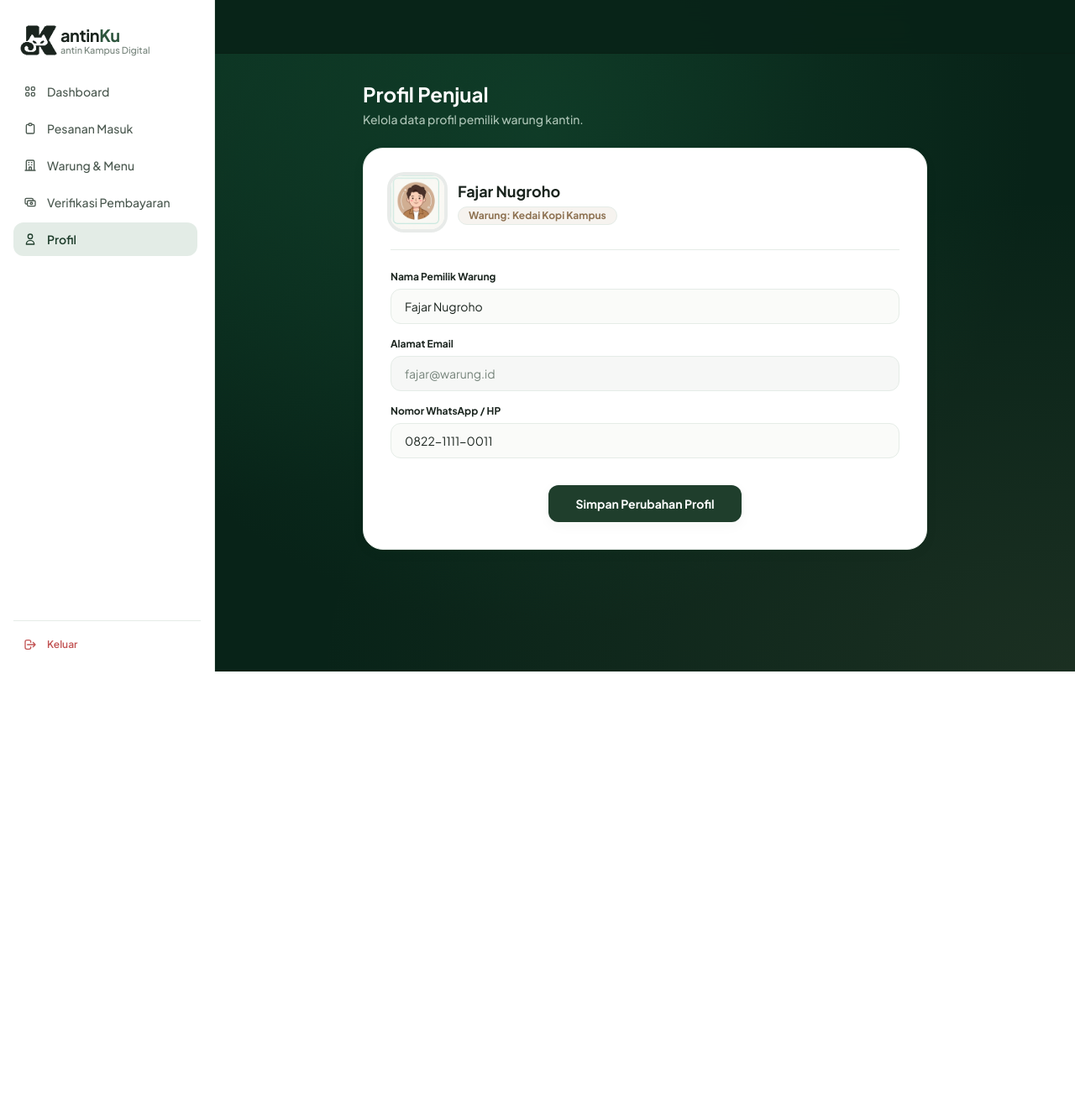
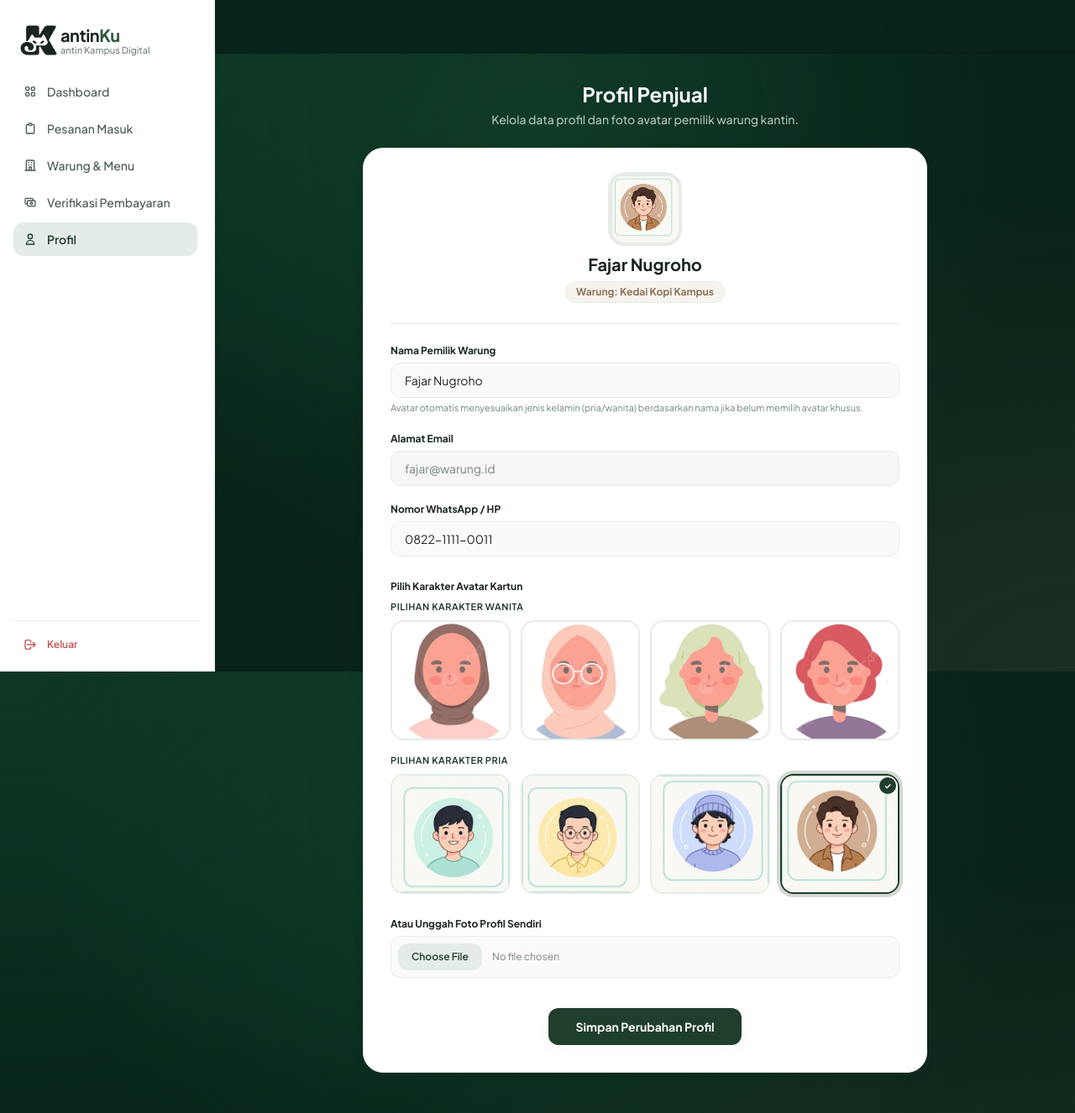
Before and after one commit to 2401020068-alt/Pemesanan_dan_Delivery_Makanan_Kantin, a Laravel app: page /seller/profile in a window 1280 px wide. Shown: the whole page at 84% size. Before the commit the page ends 800 px from the top, so only its background shows below. Run offline with Laravel 12, Linux system fonts and the light colour scheme; data comes from the database, SQL or seed files in the repository; some libraries are stand-ins or nearby versions.

Commit message:
feat(seller): buat layout profil rata tengah dan tambahkan pilihan avatar kartun

```diff
--- a/resources/views/seller/profile.blade.php
+++ b/resources/views/seller/profile.blade.php
@@ -4,27 +4,27 @@
 
 @section('content')
 <div class="max-w-2xl mx-auto space-y-6">
-    <div>
+    <div class="text-center">
         <h1 class="font-display text-2xl font-bold text-white">Profil Penjual</h1>
-        <p class="text-xs sm:text-sm text-emerald-200/90 mt-1 font-medium">Kelola data profil pemilik warung kantin.</p>
+        <p class="text-xs sm:text-sm text-emerald-200/90 mt-1 font-medium">Kelola data profil dan foto avatar pemilik warung kantin.</p>
     </div>
 
     <div class="bg-white rounded-3xl border border-[#E5ECE7] p-6 sm:p-8 shadow-subtle space-y-6 text-[#1A241E]">
-        <div class="flex items-center gap-4 pb-6 border-b border-[#E5ECE7]">
-            <img src="{{ $seller->avatar ?? 'https://images.unsplash.com/photo-1494790108377-be9c29b29330?auto=format&fit=crop&w=200&q=70' }}" class="w-16 h-16 rounded-2xl object-cover ring-4 ring-[#1F3E2C]/10 shadow-xs">
-            <div>
-                <h2 class="font-display font-bold text-lg text-[#1A241E]">{{ $seller->name }}</h2>
-                <span class="inline-flex items-center gap-1 px-3 py-0.5 rounded-full text-xs font-bold bg-[#F6F3EF] text-[#8E7252] border border-[#E5ECE7] mt-1">
-                    Warung: {{ $shop->name ?? '-' }}
-                </span>
-            </div>
+        {{-- Profile Header Badge (Centered) --}}
+        <div class="flex flex-col items-center text-center pb-6 border-b border-[#E5ECE7]">
+            <img src="{{ asset(ltrim($seller->avatar, '/')) }}" alt="{{ $seller->name }}" class="w-20 h-20 rounded-2xl object-cover ring-4 ring-[#1F3E2C]/10 shadow-xs mb-3 bg-[#FAFBF9]">
+            <h2 class="font-display font-bold text-xl text-[#1A241E]">{{ $seller->name }}</h2>
+            <span class="inline-flex items-center gap-1 px-3 py-1 rounded-full text-xs font-bold bg-[#F6F3EF] text-[#8E7252] border border-[#E5ECE7] mt-1.5">
+                Warung: {{ $shop->name ?? '-' }}
+            </span>
         </div>
 
-        <form action="{{ route('seller.profile.update') }}" method="POST" class="space-y-4">
+        <form action="{{ route('seller.profile.update') }}" method="POST" enctype="multipart/form-data" class="space-y-5">
             @csrf
             <div>
                 <label class="block text-xs font-bold text-[#1A241E] mb-1.5">Nama Pemilik Warung</label>
                 <input type="text" name="name" value="{{ old('name', $seller->name) }}" required class="w-full rounded-xl border border-[#E5ECE7] bg-[#FAFBF9] px-4 py-2.5 text-xs sm:text-sm text-[#1A241E] focus:bg-white focus:border-[#1F3E2C] focus:outline-none focus:ring-2 focus:ring-[#1F3E2C]/20 transition-all">
+                <span class="text-[11px] text-[#76847B] mt-1 block">Avatar otomatis menyesuaikan jenis kelamin (pria/wanita) berdasarkan nama jika belum memilih avatar khusus.</span>
             </div>
 
             <div>
@@ -37,6 +37,65 @@
                 <input type="text" name="phone" value="{{ old('phone', $seller->phone) }}" class="w-full rounded-xl border border-[#E5ECE7] bg-[#FAFBF9] px-4 py-2.5 text-xs sm:text-sm text-[#1A241E] focus:bg-white focus:border-[#1F3E2C] focus:outline-none focus:ring-2 focus:ring-[#1F3E2C]/20 transition-all">
             </div>
 
+            {{-- Pilihan Preset Avatar Karakter Kartun --}}
+            <div class="pt-2">
+                <label class="block text-xs font-bold text-[#1A241E] mb-2">Pilih Karakter Avatar Kartun</label>
+
+                {{-- Preset Wanita --}}
+                <div class="mb-4">
+                    <span class="text-[11px] font-semibold text-emerald-800 uppercase tracking-wider block mb-2">Pilihan Karakter Wanita</span>
+                    <div class="grid grid-cols-4 gap-3">
+                        @php
+                            $females = [
+                                '/images/avatars/female_1.png',
+                                '/images/avatars/female_2.png',
+                                '/images/avatars/female_3.png',
+                                '/images/avatars/female_4.png',
+                            ];
+                        @endphp
+                        @foreach($females as $f)
+                            <label class="relative cursor-pointer group">
+                                <input type="radio" name="avatar_preset" value="{{ $f }}" {{ ($seller->avatar === $f || str_ends_with($seller->avatar, $f)) ? 'checked' : '' }} class="peer sr-only">
+                                <div class="w-full aspect-square rounded-2xl overflow-hidden bg-[#FAFBF9] border-2 border-[#E5ECE7] peer-checked:border-[#1F3E2C] peer-checked:ring-4 peer-checked:ring-[#1F3E2C]/20 transition-all group-hover:scale-105 shadow-xs">
+                                    <img src="{{ asset(ltrim($f, '/')) }}" alt="Karakter Wanita" class="w-full h-full object-cover">
+                                </div>
+                                <span class="hidden peer-checked:flex absolute top-1 right-1 w-5 h-5 bg-[#1F3E2C] text-white rounded-full items-center justify-center text-[10px] font-bold shadow-xs">✓</span>
+                            </label>
+                        @endforeach
+                    </div>
+                </div>
+
+                {{-- Preset Pria --}}
+                <div>
+                    <span class="text-[11px] font-semibold text-emerald-800 uppercase tracking-wider block mb-2">Pilihan Karakter Pria</span>
+                    <div class="grid grid-cols-4 gap-3">
+                        @php
+                            $males = [
+                                '/images/avatars/male_1.png',
+                                '/images/avatars/male_2.png',
+                                '/images/avatars/male_3.png',
+                                '/images/avatars/male_4.png',
+                            ];
+                        @endphp
+                        @foreach($males as $m)
+                            <label class="relative cursor-pointer group">
+                                <input type="radio" name="avatar_preset" value="{{ $m }}" {{ ($seller->avatar === $m || str_ends_with($seller->avatar, $m)) ? 'checked' : '' }} class="peer sr-only">
+                                <div class="w-full aspect-square rounded-2xl overflow-hidden bg-[#FAFBF9] border-2 border-[#E5ECE7] peer-checked:border-[#1F3E2C] peer-checked:ring-4 peer-checked:ring-[#1F3E2C]/20 transition-all group-hover:scale-105 shadow-xs">
+                                    <img src="{{ asset(ltrim($m, '/')) }}" alt="Karakter Pria" class="w-full h-full object-cover">
+                                </div>
+                                <span class="hidden peer-checked:flex absolute top-1 right-1 w-5 h-5 bg-[#1F3E2C] text-white rounded-full items-center justify-center text-[10px] font-bold shadow-xs">✓</span>
+                            </label>
+                        @endforeach
+                    </div>
+                </div>
+            </div>
+
+            {{-- Opsi Upload Foto Sendiri --}}
+            <div class="pt-2">
+                <label class="block text-xs font-bold text-[#1A241E] mb-1.5">Atau Unggah Foto Profil Sendiri</label>
+                <input type="file" name="avatar_file" accept="image/*" class="w-full text-xs text-[#76847B] file:mr-3 file:py-2 file:px-4 file:rounded-xl file:border-0 file:text-xs file:font-semibold file:bg-[#E3ECE6] file:text-[#1F3E2C] hover:file:bg-[#BFD4C7] file:cursor-pointer cursor-pointer border border-[#E5ECE7] rounded-xl bg-[#FAFBF9] p-2">
+            </div>
+
             <div class="pt-4 flex justify-center">
                 <button type="submit" class="inline-flex items-center justify-center px-8 py-3 rounded-xl bg-[#1F3E2C] hover:bg-[#2D553D] text-white font-bold text-xs sm:text-sm shadow-subtle hover:shadow-md transition active:scale-98">
                     Simpan Perubahan Profil
```
